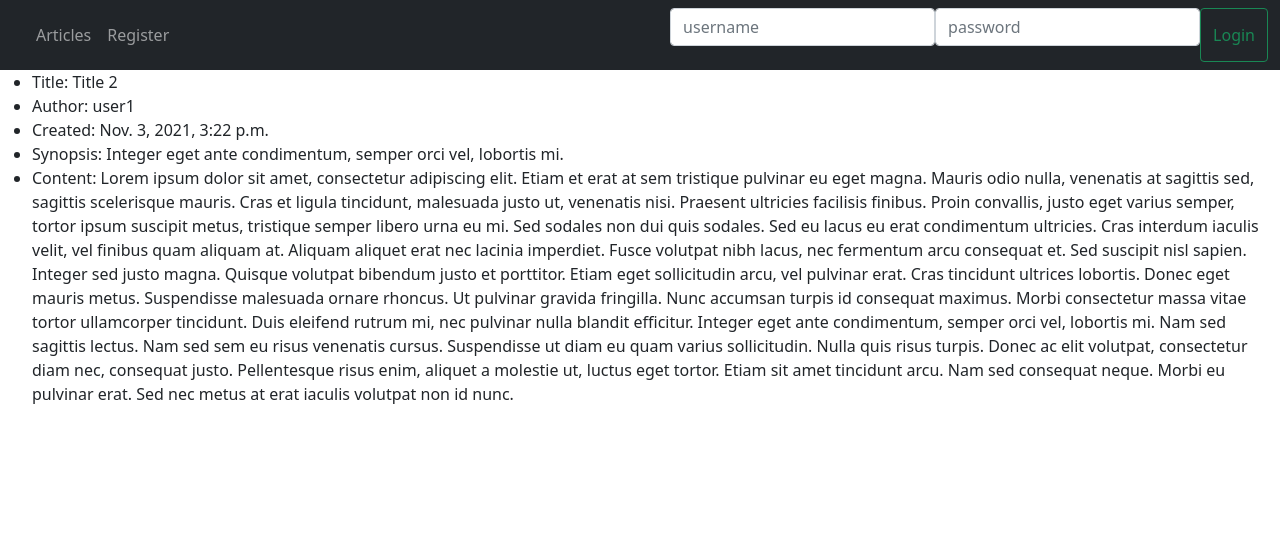
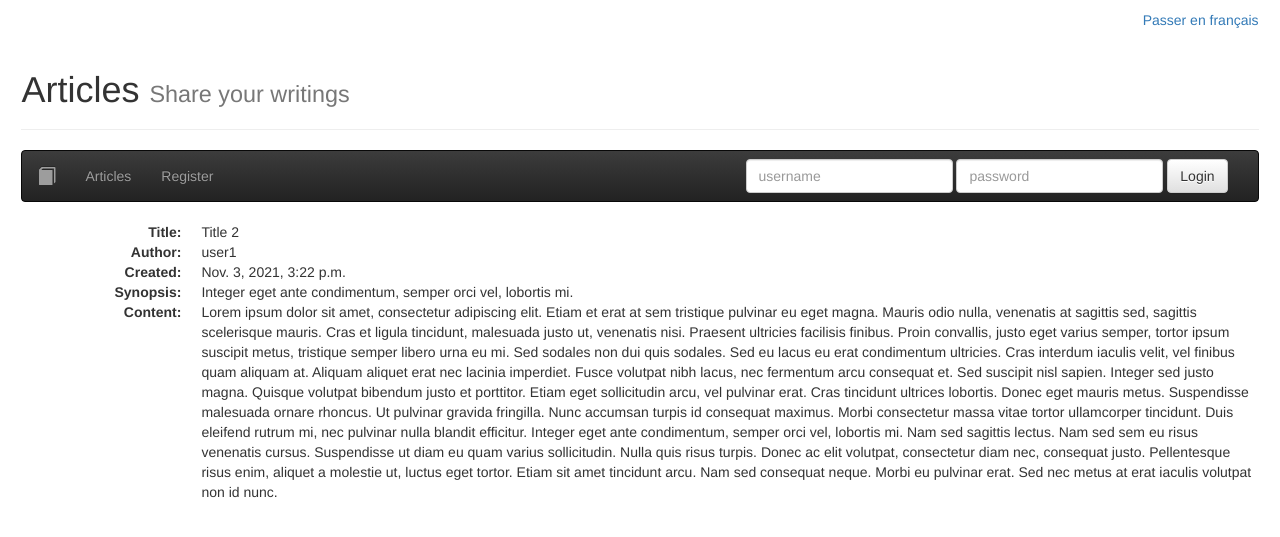
Before and after one commit to Dmitry-Diordychuk/Django-Bootcamp-Day-07, a Django app: page /detail/1 in a window 1280 px wide. Shown: the top 537 px of the page. Run offline with Django 3.2, Linux system fonts and the light colour scheme; data comes from the database, SQL or seed files in the repository; both versions use the stored data as it was after the commit; some libraries are stand-ins or nearby versions.

Commit message:
ex04 done

```diff
--- a/ex/forms.py
+++ b/ex/forms.py
@@ -1,7 +1,8 @@
 from django import forms
 from django.db.models import fields
 from django.forms import widgets
-from django.forms.widgets import HiddenInput
+from django.forms.fields import CharField
+from django.forms.widgets import HiddenInput, TextInput, Textarea
 from .models import Article, UserFavouriteArticle, User
 from django.contrib.auth.forms import AuthenticationForm
 
@@ -9,6 +10,22 @@ class CreateArticleForm(forms.ModelForm):
 	class Meta:
 		model = Article
 		fields = ['title', 'synopsis', 'content']
+		widgets = {
+			'title': TextInput(attrs={
+				'class': "form-control",
+			}),
+			'synopsis': TextInput(attrs={
+				'class': "form-control",
+			}),
+			'content': Textarea(attrs={
+				'class': "form-control",
+			})
+		}
+		labels = {
+			'title': '',
+			'synopsis': '',
+			'content': '',
+		}
 
 
 class AddFavoriteForm(forms.ModelForm):
@@ -23,12 +40,12 @@ class AddFavoriteForm(forms.ModelForm):
 
 class PrettyAuthenticationForm(AuthenticationForm):
 	username = forms.CharField(widget=forms.TextInput(attrs={
-		'class': 'form-control me-2',
+		'class': 'form-control',
 		'placeholder': "username",
 		'aria-label': "username",
 	}), label='')
 	password = forms.CharField(widget=forms.PasswordInput(attrs={
-		'class': 'form-control me-2',
+		'class': 'form-control',
 		'placeholder': "password",
 		'aria-label': "password",
 	}), label='')
--- a/ex/templates/ex/article_detail.html
+++ b/ex/templates/ex/article_detail.html
@@ -3,18 +3,23 @@
 
 {% block body %}
 {% include 'ex/nav.html' %}
-<ul>
-	<li>Title: {{ article.title }}</li>
-	<li>Author: {{ article.author }}</li>
-	<li>Created: {{ article.created }}</li>
-	<li>Synopsis: {{ article.synopsis }}</li>
-	<li>Content: {{ article.content }}</li>
-</ul>
+<dl class="dl-horizontal">
+	<dt>Title:</dt>
+	<dd>{{ article.title }}</dd>
+	<dt>Author:</dt>
+	<dd>{{ article.author }}</dd>
+	<dt>Created:</dt>
+	<dd>{{ article.created }}</dd>
+	<dt>Synopsis:</dt>
+	<dd>{{ article.synopsis }}</dd>
+	<dt>Content:</dt>
+	<dd>{{ article.content }}</dd>
+</dl>
 {% if user.is_authenticated %}
 <form method="post" action="{% url 'add-favourite' %}">
 	{% csrf_token %}
 	{{ form }}
-	<input type="submit" value="Favorite" />
+	<button type="submit" class="btn btn-primary">Favorite</button>
 </form>
 {% endif %}
 {% endblock %}
--- a/ex/templates/ex/base.html
+++ b/ex/templates/ex/base.html
@@ -2,19 +2,25 @@
 <html lang="en">
 <head>
     <meta charset="utf-8">
+    <meta http-equiv="X-UA-Compatible" content="IE=edge">
     <meta name="viewport" content="width=device-width, initial-scale=1">
     <title>{% block tile %}Default title{% endblock %}</title>
-    <link href="https://cdn.jsdelivr.net/npm/bootstrap@5.1.3/dist/css/bootstrap.min.css" rel="stylesheet" integrity="sha384-1BmE4kWBq78iYhFldvKuhfTAU6auU8tT94WrHftjDbrCEXSU1oBoqyl2QvZ6jIW3" crossorigin="anonymous">
-    <style>
-        @import url("//netdna.bootstrapcdn.com/bootstrap/3.0.0/css/bootstrap-glyphicons.css");
-        .the-icon {
-            color: #9e9e9e;
-        }
-    </style>
+    <!-- Latest compiled and minified CSS -->
+    <link rel="stylesheet" href="https://maxcdn.bootstrapcdn.com/bootstrap/3.3.7/css/bootstrap.min.css" integrity="sha384-BVYiiSIFeK1dGmJRAkycuHAHRg32OmUcww7on3RYdg4Va+PmSTsz/K68vbdEjh4u" crossorigin="anonymous">
+
+    <!-- Optional theme -->
+    <link rel="stylesheet" href="https://maxcdn.bootstrapcdn.com/bootstrap/3.3.7/css/bootstrap-theme.min.css" integrity="sha384-rHyoN1iRsVXV4nD0JutlnGaslCJuC7uwjduW9SVrLvRYooPp2bWYgmgJQIXwl/Sp" crossorigin="anonymous">
 </head>
 <body>
+    <div class="container" style="width: 99%;">
+    <p style="margin-top: 10px;" class="text-right"><a href="#">Passer en français</a></p>
+    <div class="page-header">
+        <h1>Articles <small>Share your writings</small></h1>
+    </div>
     {% block body %}
     {% endblock %}
-    <script src="https://cdn.jsdelivr.net/npm/bootstrap@5.1.3/dist/js/bootstrap.bundle.min.js" integrity="sha384-ka7Sk0Gln4gmtz2MlQnikT1wXgYsOg+OMhuP+IlRH9sENBO0LRn5q+8nbTov4+1p" crossorigin="anonymous"></script>
+    </div>
+    <!-- Latest compiled and minified JavaScript -->
+    <script src="https://maxcdn.bootstrapcdn.com/bootstrap/3.3.7/js/bootstrap.min.js" integrity="sha384-Tc5IQib027qvyjSMfHjOMaLkfuWVxZxUPnCJA7l2mCWNIpG9mGCD8wGNIcPD7Txa" crossorigin="anonymous"></script>
 </body>
 </html>
--- a/ex/templates/ex/favourite_list.html
+++ b/ex/templates/ex/favourite_list.html
@@ -3,9 +3,9 @@
 
 {% block body %}
 {% include 'ex/nav.html' %}
-<ul>
+<ul class="list-group">
 	{% for favorite in object_list|dictsortreversed:"article.created" %}
-	<li><a href="{% url 'detail' favorite.article.id %}">{{ favorite }}</a></li>
+	<li class="list-group-item"><a href="{% url 'detail' favorite.article.id %}">{{ favorite }}</a></li>
 	{% endfor %}
 </ul>
 {% endblock %}
--- a/ex/templates/ex/nav.html
+++ b/ex/templates/ex/nav.html
@@ -1,45 +1,44 @@
-<nav class="navbar navbar-expand-lg navbar-dark bg-dark">
+<nav class="navbar navbar-inverse">
   <div class="container-fluid">
-    <a class="navbar-brand" href="{% url 'home' %}">
-      <span class="glyphicon glyphicon-book the-icon" aria-hidden="true"></span>
-    </a>
-    <button class="navbar-toggler" type="button" data-bs-toggle="collapse" data-bs-target="#navbarSupportedContent" aria-controls="navbarSupportedContent" aria-expanded="false" aria-label="Toggle navigation">
-      <span class="navbar-toggler-icon"></span>
-    </button>
-    <div class="collapse navbar-collapse" id="navbarSupportedContent">
-      <ul class="navbar-nav me-auto mb-2 mb-lg-0">
-        <li class="nav-item">
-          <a class="nav-link" href="{% url 'articles' %}">Articles</a>
-        </li>
+    <!-- Brand and toggle get grouped for better mobile display -->
+    <div class="navbar-header">
+      <button type="button" class="navbar-toggle collapsed" data-toggle="collapse" data-target="#bs-example-navbar-collapse-1" aria-expanded="false">
+        <span class="sr-only">Toggle navigation</span>
+        <span class="icon-bar"></span>
+        <span class="icon-bar"></span>
+        <span class="icon-bar"></span>
+      </button>
+      <a class="navbar-brand" href="{% url 'home' %}">
+        <span class="glyphicon glyphicon-book the-icon" aria-hidden="true"></span>
+      </a>
+    </div>
+
+    <!-- Collect the nav links, forms, and other content for toggling -->
+    <div class="collapse navbar-collapse" id="bs-example-navbar-collapse-1">
+      <ul class="nav navbar-nav">
+        <li class="{% if current_page == 'articles' %}active{% endif %}"><a class="nav-link" href="{% url 'articles' %}">Articles</a></li>
         {% if user.is_authenticated %}
-        <li class="nav-item">
-          <a class="nav-link" href="{% url 'favourites' %}">Favourites</a>
-        </li>
-        <li class="nav-item">
-          <a class="nav-link" href="{% url 'publications' %}">Publications</a>
-        </li>
+        <li class="{% if current_page == 'favourites' %}active{% endif %}"><a class="nav-link" href="{% url 'favourites' %}">Favourites</a></li>
+        <li class="{% if current_page == 'publications' %}active{% endif %}"><a class="nav-link" href="{% url 'publications' %}">Publications</a></li>
         {% else %}
-        <li class="nav-item">
-          <a class="nav-link" href="{% url 'register' %}">Register</a>
-        </li>
+        <li class="{% if current_page == 'register' %}active{% endif %}"><a class="nav-link" href="{% url 'register' %}">Register</a></li>
         {% endif %}
       </ul>
+
       {% if user.is_authenticated %}
-      <ul class="navbar-nav ms-auto mb-2 mb-lg-0">
-        <li class="nav-item">
-          <a class="nav-link disabled">Logged as {{ user }}</a>
-        </li>
-        <li class="nav-item">
-          <a class="nav-link" href="{% url 'logout' %}">Logout</a>
-        </li>
+      <ul class="nav navbar-nav navbar-right">
+        <li><p class="navbar-text navbar-left">Logged as {{ user }}</p></li>
+        <li><a class="nav-link" href="{% url 'logout' %}">Logout</a></li>
       </ul>
       {% else %}
-      <form class="d-flex" method="post" action="{% url 'login' %}">
+      <form class="navbar-form navbar-right" method="post" action="{% url 'login' %}">
         {% csrf_token %}
-        {{ login_form.as_p }}
-        <button class="btn btn-outline-success" type="submit">Login</button>
+        <div class="form-group">
+          {{ login_form }}
+        </div>
+        <button class="btn btn-default" type="submit">Login</button>
       </form>
       {% endif %}
-    </div>
-  </div>
+    </div><!-- /.navbar-collapse -->
+  </div><!-- /.container-fluid -->
 </nav>
--- a/ex/templates/registration/login.html
+++ b/ex/templates/registration/login.html
@@ -7,6 +7,6 @@
 <form method="post" action="{% url 'login' %}">
 	{% csrf_token %}
 	{{ form.as_p }}
-	<input type="submit" value="login" />
+	<button type="submit" class="btn btn-default">Login</button>
 </form>
 {% endblock %}
--- a/ex/templates/registration/register.html
+++ b/ex/templates/registration/register.html
@@ -7,6 +7,6 @@
 <form method="post" action="{% url 'register' %}">
 	{% csrf_token %}
 	{{ form.as_p }}
-	<input type="submit" value="register" />
+	<button type="submit" class="btn btn-default">Register</button>
 </form>
 {% endblock %}
--- a/ex/views.py
+++ b/ex/views.py
@@ -23,7 +23,10 @@ class Home(RedirectView):
 
 class Articles(ListView):
 	model = Article
-	extra_context = {"login_form": PrettyAuthenticationForm()}
+	extra_context = {
+		"login_form": PrettyAuthenticationForm(),
+		"current_page": "articles",
+	}
 
 
 class Login(LoginView):
@@ -44,6 +47,9 @@ class Login(LoginView):
 class Publications(ListView):
 	model = Article
 	template_name = 'ex/publication_list.html'
+	extra_context = {
+		"current_page": "publications",
+	}
 
 	def get_queryset(self):
 		return Article.objects.filter(author=self.request.user)
@@ -76,6 +82,9 @@ class Logout(LogoutView):
 class Favourites(ListView):
 	model = Article
 	template_name = 'ex/favourite_list.html'
+	extra_context = {
+		"current_page": "favourites",
+	}
 
 	def get_queryset(self):
 		articles = (
@@ -95,7 +104,10 @@ class Register(SuccessMessageMixin, CreateView):
 	success_url = reverse_lazy('login')
 	form_class = UserCreationForm
 	template_name = 'registration/register.html'
-	extra_context = {"login_form": PrettyAuthenticationForm()}
+	extra_context = {
+		"login_form": PrettyAuthenticationForm(),
+		"current_page": "register",
+	}
 
 	def get(self, request, *args, **kwargs):
 		if request.user.is_authenticated:
```
Also changed, not shown: ex/templates/ex/article_create.html (+13 -3 lines), ex/templates/ex/article_list.html (+7 -5 lines), ex/templates/ex/publication_list.html (+7 -5 lines), db.sqlite3.
